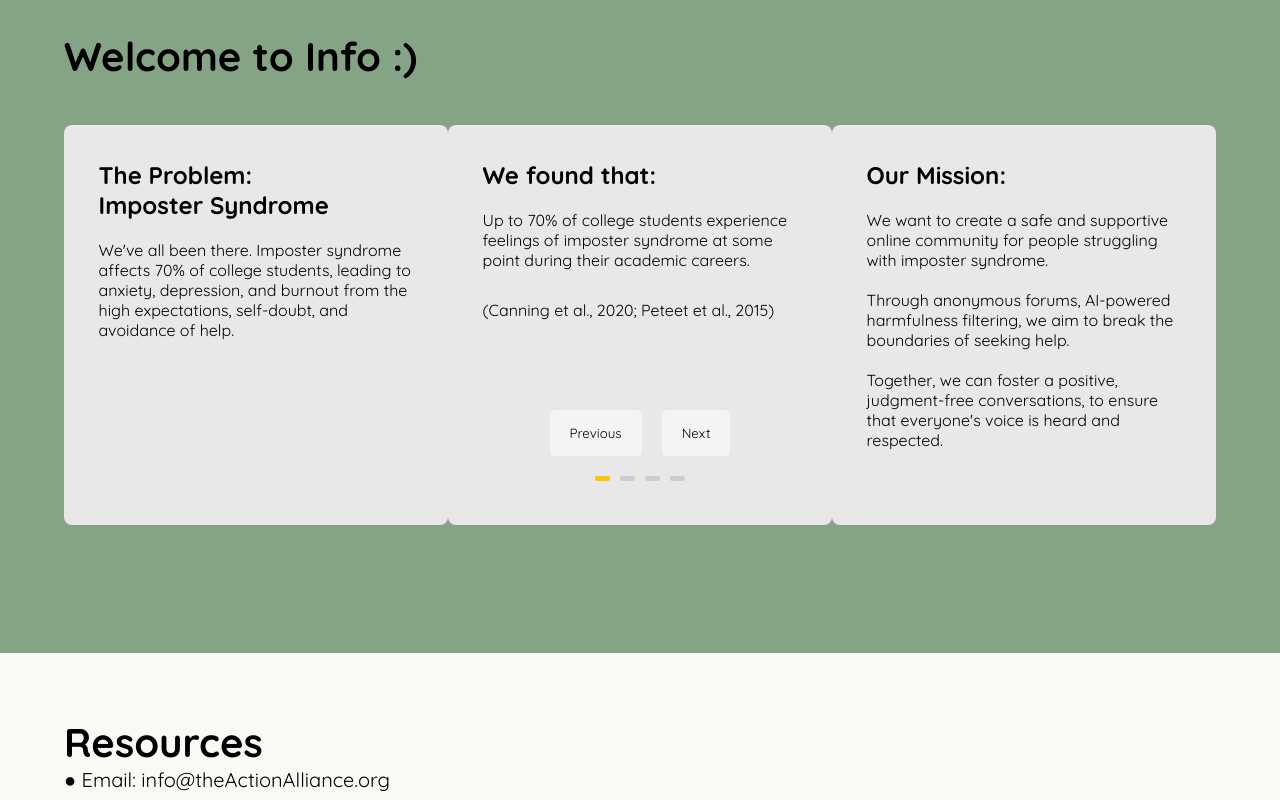
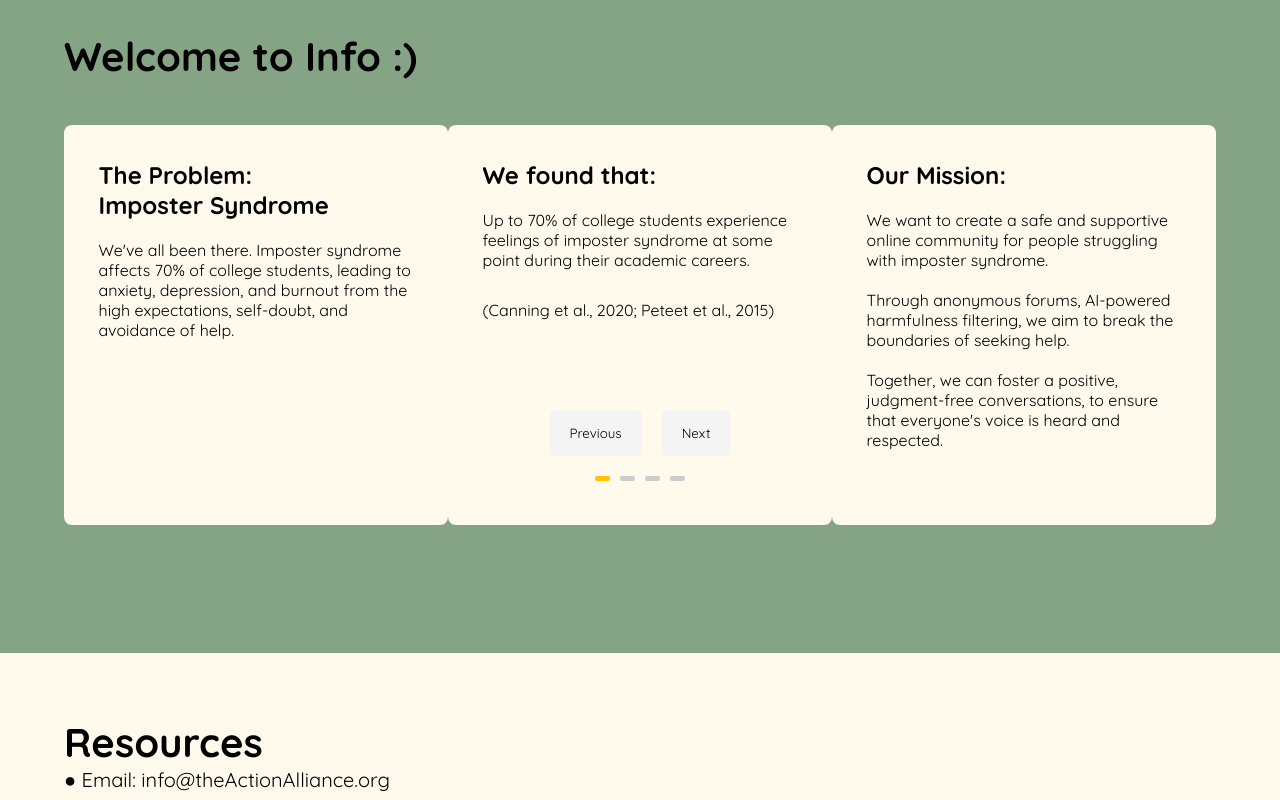
Before and after one commit to nguyenv119/treehouse, a React (Vite) app in the folder frontend/: page / in a window 1280 px wide. Shown: the part 1940-2740 px from the top of the page. Built offline with nearby package versions, Linux system fonts and the light colour scheme.

Commit message:
change bg

```diff
--- a/frontend/src/components/Help.module.css
+++ b/frontend/src/components/Help.module.css
@@ -1,7 +1,7 @@
 /* contact section */
 .container{
 	padding-top: 5%;
-    background-color: #FAF9F6;
+    background-color: #fffaec;
     padding-left: 5%;
     font-size: 20px;
 }
--- a/frontend/src/components/Info.module.css
+++ b/frontend/src/components/Info.module.css
@@ -18,7 +18,7 @@
   .section {
 	width: 400px; /* Adjust the width as needed */
 	height: 400px;
-	background-color: rgb(232, 232, 232)	;
+	background-color: #fffaec	;
 	box-sizing: border-box;
 	padding: 3%;
 	border-radius: 8px;
```
